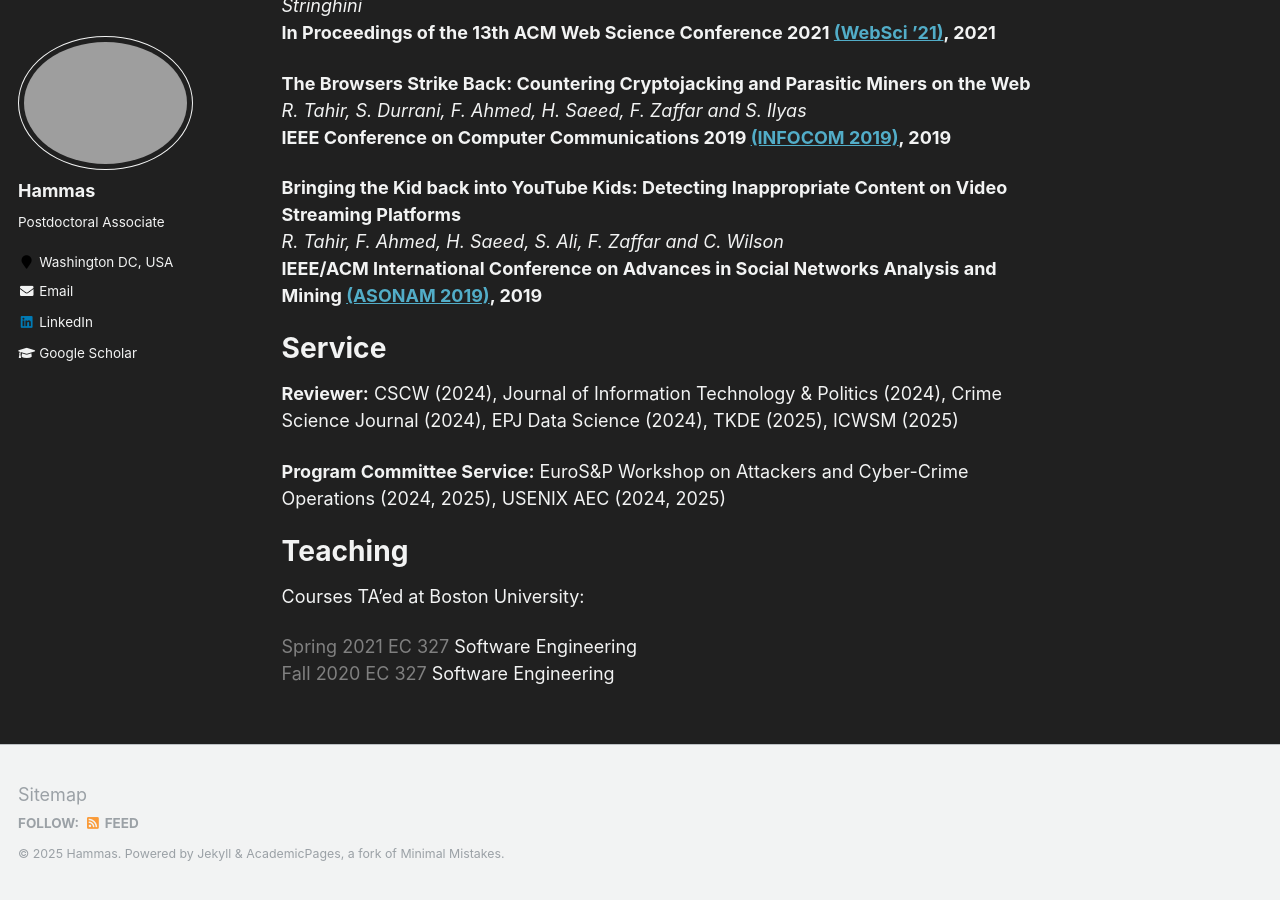
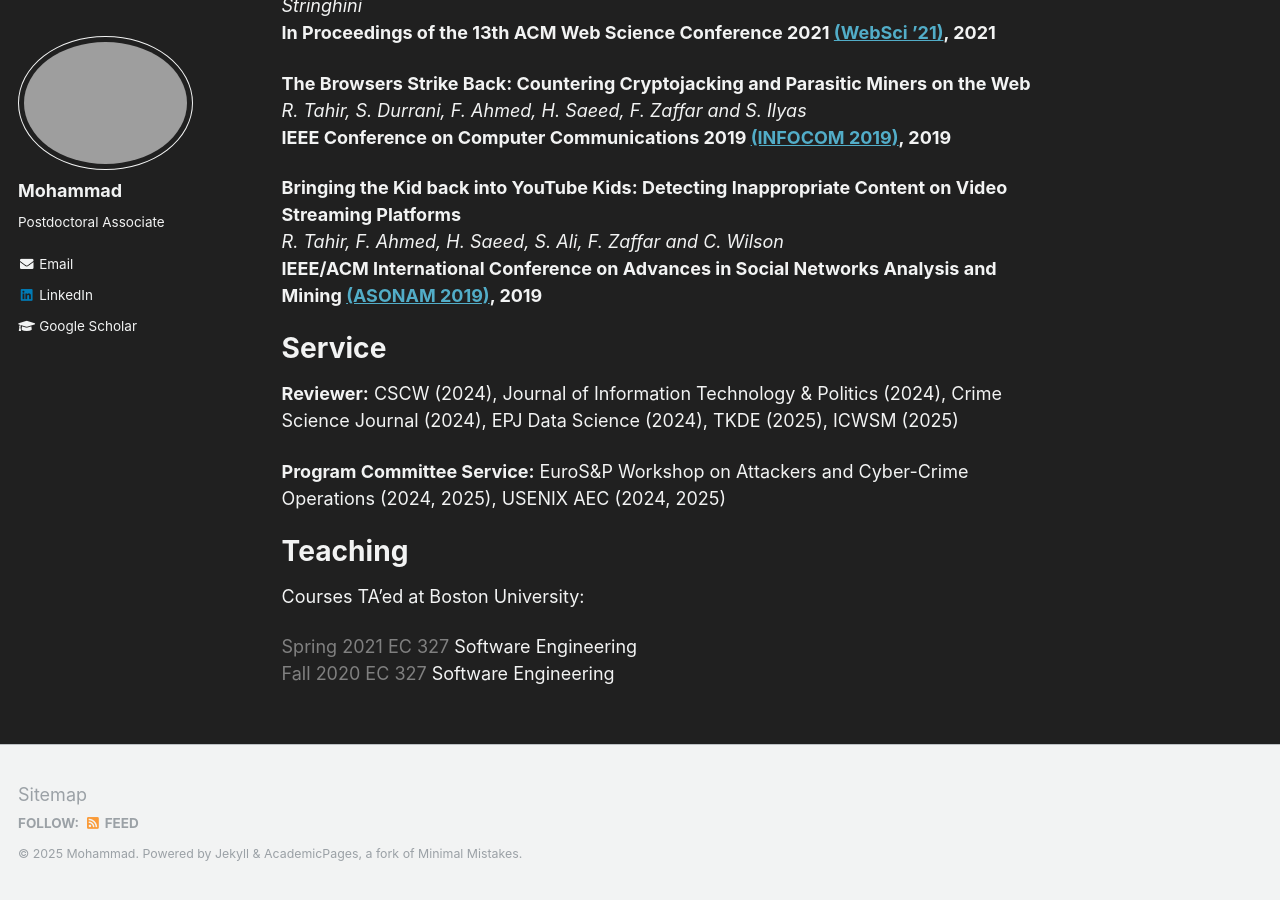
Before and after one commit to mhammas/mhammas.github.io, a Jekyll site: the page built from _pages/about.md, in a window 1280 px wide and 900 px high, scrolled down 1122 px. Built offline with Jekyll 4.4.1, drawn with Linux system fonts in a browser that asks for light colours; some of the changed text lies outside the part shown.

Commit message:
More updates

```diff
--- a/_config.yml
+++ b/_config.yml
@@ -7,9 +7,9 @@
 
 # Site Settings
 locale                   : "en-US"
-title                    : "Hammas Saeed"
+title                    : "Mohammad Saeed"
 title_separator          : "-"
-name                     : &name "Hammas"
+name                     : &name "Mohammad"
 description              : &description "personal description"
 url                      : https://mhammas.github.io # the base hostname & protocol for your site e.g. "https://mmistakes.github.io"
 baseurl                  : "" # the subpath of your site, e.g. "/blog"
@@ -80,10 +80,9 @@ analytics:
 
 # Site Author
 author:
-  name             : "Hammas"
+  name             : "Mohammad"
   avatar           : "profile.png"
   bio              : "Postdoctoral Associate"
-  location         : "Washington DC, USA"
   employer         :
   #pubmed           : "https://www.ncbi.nlm.nih.gov/pubmed/?term=john+snow"
   googlescholar    : "https://scholar.google.com/citations?user=atAJTCkAAAAJ&hl=en"
--- a/_data/navigation.yml
+++ b/_data/navigation.yml
@@ -15,8 +15,8 @@ main:
   #- title: "Blog Posts"
   #  url: /year-archive/
 
-  - title: "CV"
-    url: /cv/
+  #- title: "CV"
+  #  url: /cv/
 
   #- title: "Guide"
   #  url: /markdown/
```
Also changed, not shown: 1 other file.
